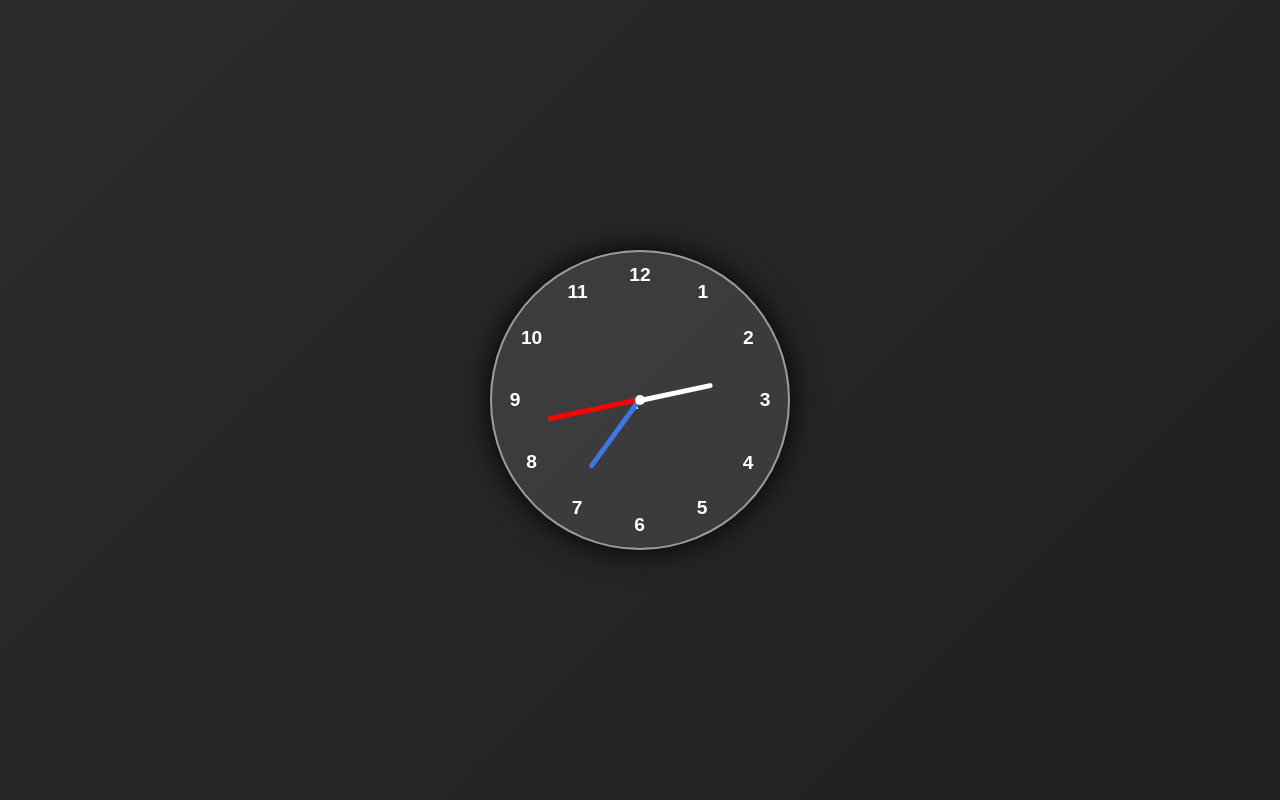
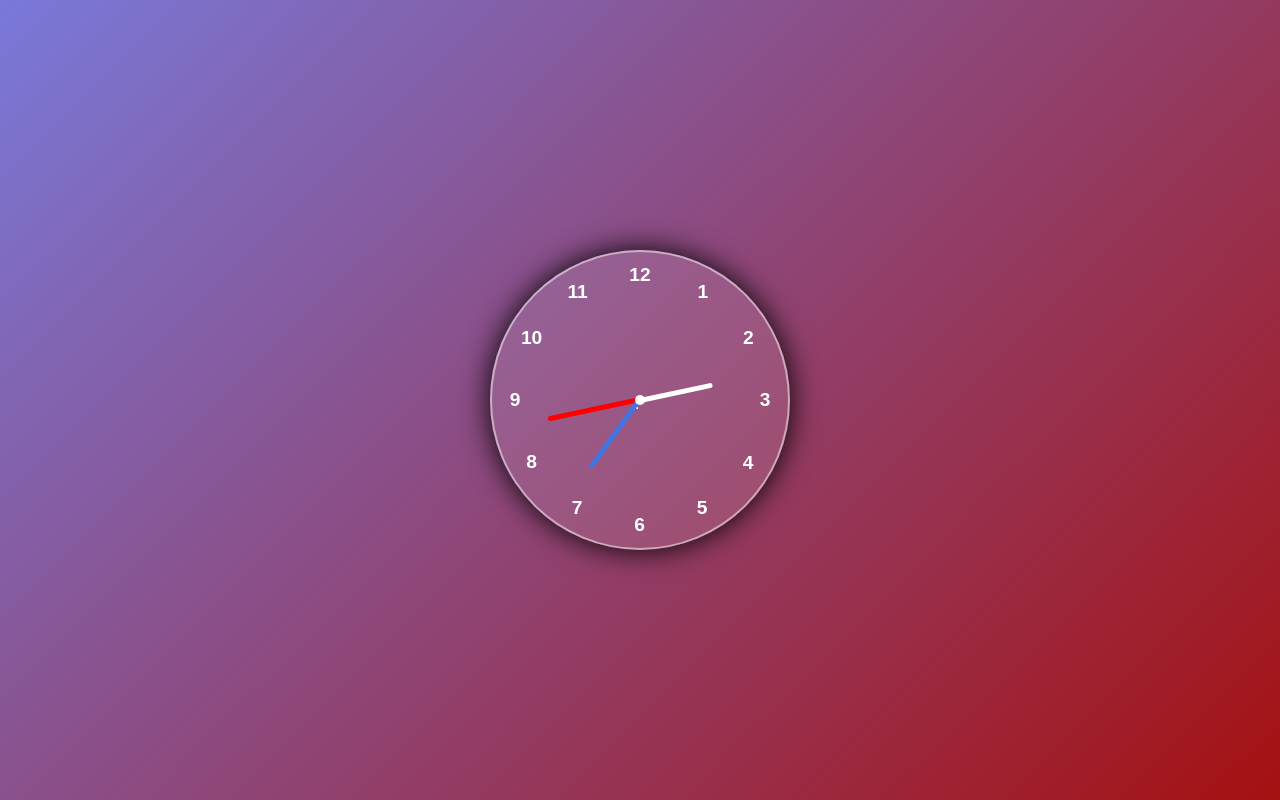
Before and after one commit to MariaAhmedChohan/My-Analog-Clock, a plain HTML site: page index.html in a window 1280 px wide. Drawn offline with Linux system fonts and the light colour scheme.

Commit message:
update files and add favicon

```diff
--- a/index.html
+++ b/index.html
@@ -4,7 +4,7 @@
     <meta charset="UTF-8">
     <meta name="viewport" content="width=device-width, initial-scale=1.0">
     <title>Analog Clock</title>
-    <link rel="shortcut icon" href="favicon.png" type="image/x-icon">
+    <link rel="shortcut icon" type="image/x-icon" href="clock.png" sizes="32x32">
     <link rel="stylesheet" type="text/css" href="style.css">
 </head>
 <body>
--- a/style.css
+++ b/style.css
@@ -10,7 +10,7 @@ body{
     justify-content: center;
     align-items: center;
     min-height: 100vh;
-    background: linear-gradient(135deg, #2b2b2c, #202020);
+    background: linear-gradient(135deg, #7979da, #a51111);
 }
 .container{
     position: relative;
```
Also changed, not shown: clock.png (added), script.js (line endings or trailing spaces).
